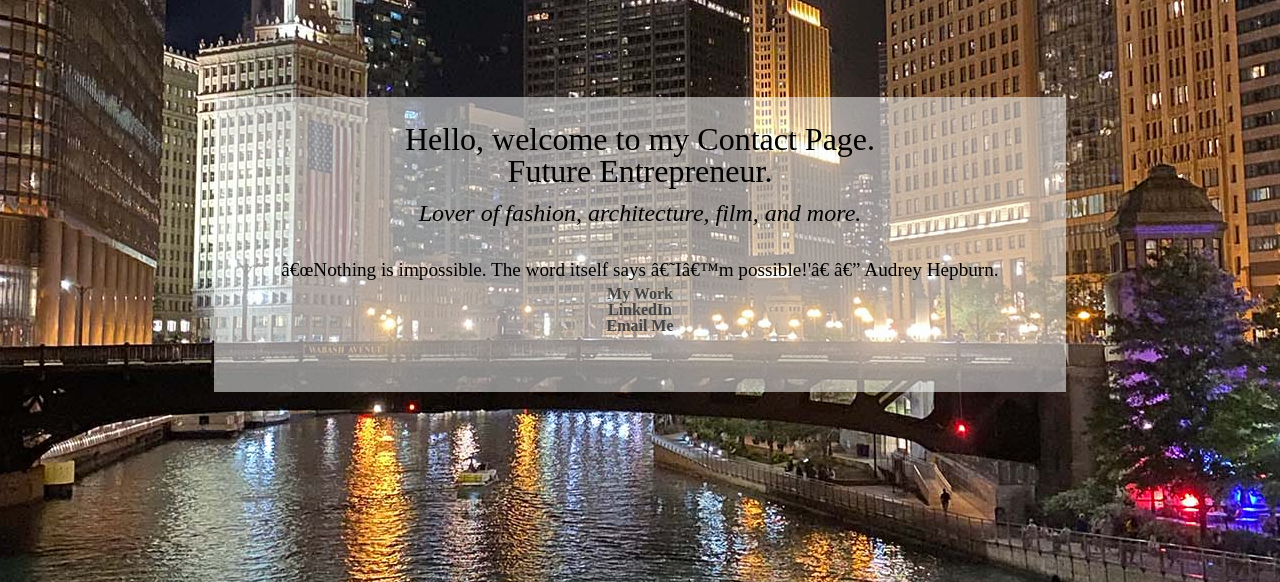
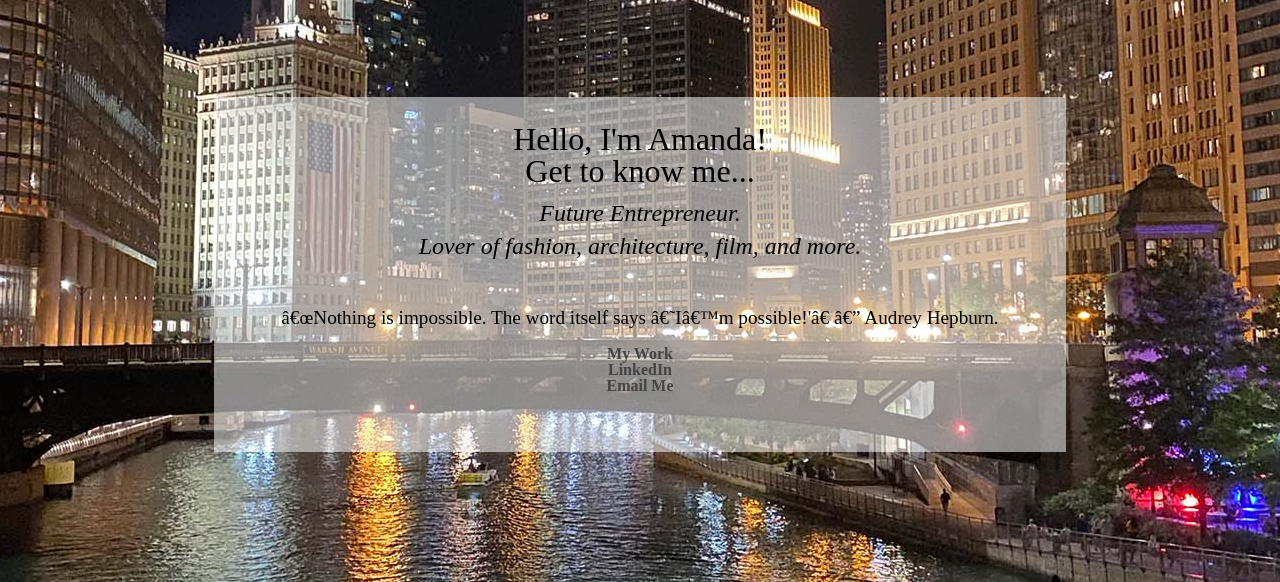
Before and after one commit to grc-atahi/grc-atahi.github.io, a plain HTML site: page index.html in a window 1280 px wide. Shown: the part 218-800 px from the top of the page. Drawn offline with Linux system fonts and the light colour scheme.

Commit message:
Add files via upload

```diff
--- a/index.html
+++ b/index.html
@@ -13,8 +13,8 @@
 <img id="logo" src="images/Amanda_LOGO_AST@2x.png" width="382" height="196" 1alt="Amanda's Logo">
 <body>
     <div class="center">
-      <h1>Hello, welcome to my Contact Page.<br>Future Entrepreneur.</h1>
-        <h2>Lover of fashion, architecture, film, and more.</h2>
+      <h1>Hello, I'm Amanda! <br>Get to know me...</h1>
+        <h2>Future Entrepreneur.<br>Lover of fashion, architecture, film, and more.</h2>
         <p>“Nothing is impossible. The word itself says ‘I’m possible!'”
             — Audrey Hepburn.</p>
 
--- a/styles-contact.css
+++ b/styles-contact.css
@@ -106,12 +106,12 @@ p {
 	font-weight: 100;
 	font-style: normal;
 	font-size: 1.2em;
-    line-height: 1.6;
+    line-height: 3;
     color: rgb(0, 0, 0);
 }
 
 nav{
-	font-family: liana, script;
+	font-family: mina, serif;
 	font-weight: 400;
 	font-style: normal;
 	width:400px;
```
